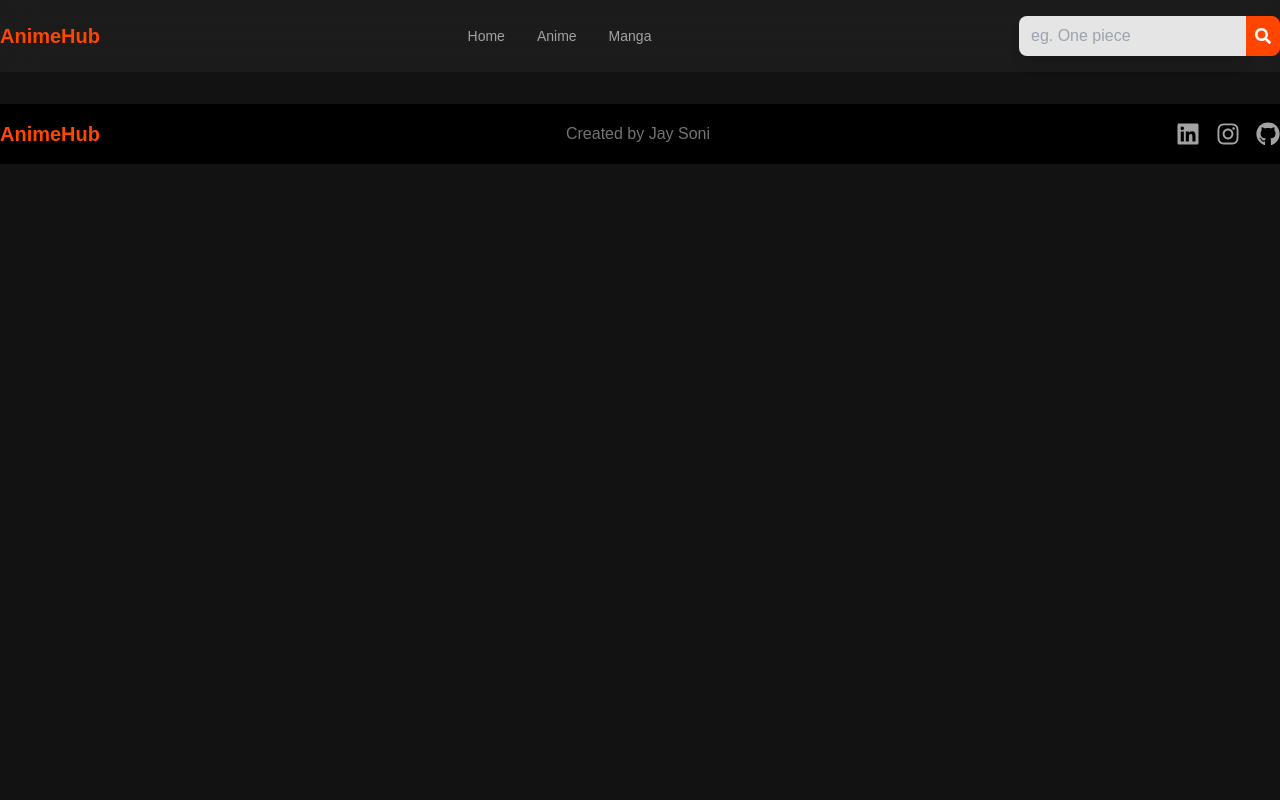
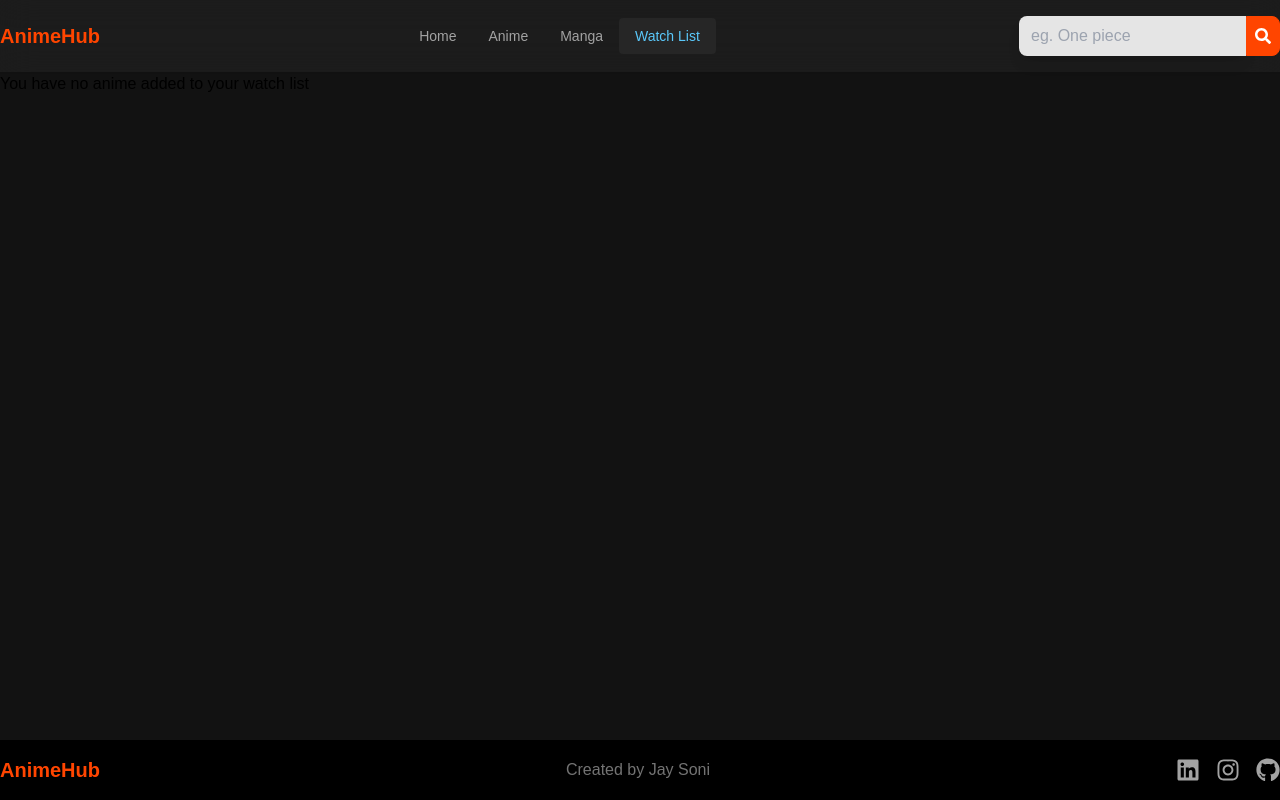
Before and after one commit to Jaysoni14-3/animeHub, a React (Create React App) app: page /watch-list in a window 1280 px wide. Built offline with nearby package versions, Linux system fonts and the light colour scheme.

Commit message:
Added watch list page

```diff
--- a/src/App.jsx
+++ b/src/App.jsx
@@ -7,11 +7,12 @@ import SearchResults from "./pages/SearchResults";
 import AnimeDetailsPage from "./pages/AnimeDetailsPage";
 import MangaDetailsPage from "./pages/MangaDetailsPage";
 import Footer from "./components/Footer";
+import WatchListPage from "./pages/WatchListPage";
 
 function App() {
   return (
     <>
-      <div>
+      <div className="flex flex-col min-h-screen">
         <Header />
         <div className="body-container container max-w-screen-xl mx-auto mb-8 px-4 xl:px-0">
           <Routes>
@@ -21,9 +22,12 @@ function App() {
             <Route path="/manga" element={<MangaPage />} />
             <Route path="/anime-details/:id" element={<AnimeDetailsPage />} />
             <Route path="/manga-details/:id" element={<MangaDetailsPage />} />
+            <Route path="/watch-list" element={<WatchListPage />} />
           </Routes>
         </div>
+        <div className="footer mt-auto">
         <Footer />
+        </div>
       </div>
     </>
   );
--- a/src/components/AnimeDetailsComponents/AnimeDetailsLeft.jsx
+++ b/src/components/AnimeDetailsComponents/AnimeDetailsLeft.jsx
@@ -1,7 +1,13 @@
 import { useState } from "react";
 import { FaPlay, FaPlus } from "react-icons/fa";
+import { BsCheck } from "react-icons/bs";
 
-export default function AnimeDetailsLeft({ animeData }) {
+export default function AnimeDetailsLeft({
+  animeData,
+  addToList,
+  animeList,
+  id,
+}) {
   const [showMore, setShowMore] = useState(false);
 
   function handleTrailerBtn() {
@@ -13,6 +19,8 @@ export default function AnimeDetailsLeft({ animeData }) {
   function handleShowMore() {
     setShowMore((prev) => !prev);
   }
+
+  const isAnimeAdded = animeList.find((anime) => id == anime.animeId);
 
   return (
     <div className="anime-detail-left-wrapper flex flex-col items-start">
@@ -37,7 +45,7 @@ export default function AnimeDetailsLeft({ animeData }) {
               </h1>
             )}
           </div>
-          <div className="additional-info mt-2 flex flex-wrap gap-2">
+          <div className="additional-info mt-2 flex items-center flex-wrap gap-2">
             {/* Ratings */}
             <div className="rating">
               {animeData.rating && (
@@ -59,20 +67,28 @@ export default function AnimeDetailsLeft({ animeData }) {
               )}
             </div>
           </div>
-          <div className="btn-container mt-2 flex gap-2 text-textBlack">
+          <div className="btn-container mt-2 flex flex-col min-[450px]:flex-row gap-2 text-textBlack">
             {/* traile Button */}
             <button
               onClick={handleTrailerBtn}
-              className="flex items-center gap-2 px-4 py-2 rounded-lg bg-secondaryColor"
+              className="flex items-center gap-2 px-4 py-2 rounded-lg bg-secondaryColor hover:bg-[#ffe657] transition"
             >
               <FaPlay />
               Trailer
             </button>
             {/* Add button */}
-            <button className="flex items-center gap-2 px-4 py-2 rounded-lg bg-white ">
-              <FaPlus />
-              Add to list
-            </button>
+            {isAnimeAdded ? (
+              <button className="flex items-center gap-2 px-4 py-2 rounded-lg text-white bg-green-600 hover:bg-green-700 transition">
+                <BsCheck className="text-2xl" /> Added to watch list
+              </button>
+            ) : (
+              <button
+                className="flex items-center gap-2 px-4 py-2 rounded-lg bg-white hover:bg-neutral-200 transition"
+                onClick={() => addToList()}
+              >
+                <FaPlus /> Add to list
+              </button>
+            )}
           </div>
           {/* Anime Overview  */}
           <div className="overview mt-4 lg:pe-10">
--- a/src/components/AnimeDetailsComponents/AnimeImages.jsx
+++ b/src/components/AnimeDetailsComponents/AnimeImages.jsx
@@ -11,7 +11,9 @@ export default function AnimeImages({ id }) {
   const [animeImages, setAnimeImages] = useState([]);
 
   useEffect(() => {
-    getAnimeImages(id);
+    setTimeout(() => {
+      getAnimeImages(id);
+    }, 1000);
   }, [id]);
 
   //   console.log(animeImages);
@@ -30,6 +32,7 @@ export default function AnimeImages({ id }) {
   return (
     <div className=" pb-2 ">
       <Swiper
+        slidesPerView={2}
         centeredSlides={false}
         spaceBetween={10}
         grabCursor={true}
@@ -56,7 +59,7 @@ export default function AnimeImages({ id }) {
           },
         }}
       >
-        {animeImages.map((image, i) => {
+        {animeImages?.map((image, i) => {
           return (
             <SwiperSlide className="select-none" key={i}>
               <img
--- a/src/components/Footer.jsx
+++ b/src/components/Footer.jsx
@@ -3,8 +3,8 @@ import { Link } from "react-router-dom";
 
 export default function Footer() {
   return (
-    <footer className=" py-4 mt-auto bg-black">
-      <div className="footer-wrapper flex flex-row items-center justify-between container max-w-screen-xl mx-auto">
+    <footer className="py-4 mt-auto bg-black">
+      <div className="footer-wrapper flex flex-col gap-2 sm:flex-row items-center justify-between container max-w-screen-xl px-4 xl:px-0 mx-auto">
         <div className="logo">
           <h4 className="text-[#FF4500] text-xl font-bold">
             <a href="/">AnimeHub</a>
--- a/src/components/Header.jsx
+++ b/src/components/Header.jsx
@@ -8,6 +8,29 @@ export function Header() {
 
   const location = useLocation();
   const navigate = useNavigate();
+
+  const NavLinks = [
+    {
+      id: 1,
+      linkName: "Home",
+      linkHref: "/",
+    },
+    {
+      id: 2,
+      linkName: "Anime",
+      linkHref: "/anime",
+    },
+    {
+      id: 3,
+      linkName: "Manga",
+      linkHref: "/manga",
+    },
+    {
+      id: 4,
+      linkName: "Watch List",
+      linkHref: "/watch-list",
+    },
+  ];
 
   function handleClick(e) {
     e.preventDefault();
@@ -49,46 +72,23 @@ export function Header() {
               : "responsive-nav flex ms-auto flex-row items-center w-full max-[680px]:hidden"
           }`}
         >
-          <div className="nav-links flex flex-col items-end text-sm text-neutral-400 min-[680px]:flex-row min-[680px]:items-center min-[680px]:ms-auto min-[680px]:me-auto">
-            <li className="list-none px-2 py-4 min-[680px]:p-0">
-              <a
-                className={`${
-                  location.pathname === "/"
-                    ? "text-skyBlue border-b border-skyBlue"
-                    : ""
-                } py-2`}
-                href="/"
-              >
-                Home
+          <div className="nav-links flex flex-col items-end text-sm text-neutral-400 min-[680px]:flex-row min-[680px]:items-center min-[680px]:ms-auto  min-[680px]:me-auto">
+            {NavLinks.map((link) => (
+              <a key={link.id} href={link.linkHref}>
+                <li
+                  className={`${
+                    location.pathname === link.linkHref
+                      ? "text-skyBlue bg-neutral-800"
+                      : ""
+                  } list-none px-4 rounded py-2`}
+                >
+                  {link.linkName}
+                </li>
               </a>
-            </li>
-            <li className="list-none px-2 py-4 min-[680px]:p-0 min-[680px]:ms-8">
-              <a
-                className={`${
-                  location.pathname === "/anime"
-                    ? "text-skyBlue border-b border-skyBlue"
-                    : ""
-                } py-2`}
-                href="/anime"
-              >
-                Anime
-              </a>
-            </li>
-            <li className="list-none px-2 py-4 min-[680px]:p-0 cursor-pointer min-[680px]:ms-8">
-              <a
-                className={`${
-                  location.pathname === "/manga"
-                    ? "text-skyBlue border-b border-skyBlue"
-                    : ""
-                } py-2`}
-                href="/manga"
-              >
-                Manga
-              </a>
-            </li>
+            ))}
           </div>
           <form onSubmit={handleSubmit}>
-            <div className="search-bar h-10 relative flex">
+            <div className="search-bar h-10 max-[680px]:mt-4 relative flex">
               <input
                 className="rounded-lg ps-3 pe-2 py-1 rounded-tr-none rounded-br-none bg-neutral-200 text-textBlack focus:outline shadow-lg"
                 type="text"
--- /dev/null
+++ b/src/pages/WatchListPage.jsx
@@ -0,0 +1,59 @@
+export default function WatchListPage() {
+  var animeList;
+
+  if (localStorage.getItem("ANIME_WATCH_LIST") !== null) {
+    animeList = JSON.parse(localStorage.getItem("ANIME_WATCH_LIST"));
+  } else {
+    console.log("ANIME_WATCH_LIST has nothing in it");
+    animeList = [];
+  }
+
+  return (
+    <>
+      {animeList.length !== 0 ? (
+        <section className="watch-list mt-4">
+          <div className="section-header mt-2 mb-2">
+            <h1 className="text-xl text-textWhite uppercase">
+              Your watch List
+            </h1>
+          </div>
+          <div className="section-body-test grid grid-cols-1 sm:grid-cols-2 md:grid-cols-3 gap-4">
+            {animeList?.map((anime) => (
+              <div
+                className="group/anime-card hover:bg-neutral-800 ease-in-out flex border border-neutral-500 hover:boreder-neutral-100 hover:shadow-lg rounded-lg overflow-hidden"
+                key={anime.animeId}
+              >
+                <img
+                  src={anime.animeImage}
+                  className="w-24 object-cover group-hover/anime-card:scale-105 transition-all ease-in-out"
+                  alt={anime.animeName}
+                />
+                <div className="card-body p-2 flex flex-col">
+                  <a
+                    href={`/anime-details/${anime.animeId}`}
+                    className="anime-name text-textWhite"
+                  >
+                    {anime.animeName}
+                  </a>
+                  <div className="button-container hidden group-hover/anime-card:flex flex-col sm:flex-row gap-2 mt-auto ease-in-out">
+                    <button className="flex text-center gap-2 px-4 py-2 rounded-lg text-textWhite font-thin text-sm border border-green-600 hover:bg-neutral-700 transition">
+                      Completed
+                    </button>
+                    <button className="flex text-center gap-2 px-4 py-2 rounded-lg text-textWhite font-thin text-sm border border-red-600 hover:bg-neutral-700 transition">
+                      Remove
+                    </button>
+                  </div>
+                </div>
+              </div>
+            ))}
+          </div>
+        </section>
+      ) : (
+        <p>You have no anime added to your watch list</p>
+      )}
+    </>
+  );
+}
+
+{
+}
```
Also changed, not shown: src/pages/AnimeDetailsPage.jsx (+43 -4 lines).
